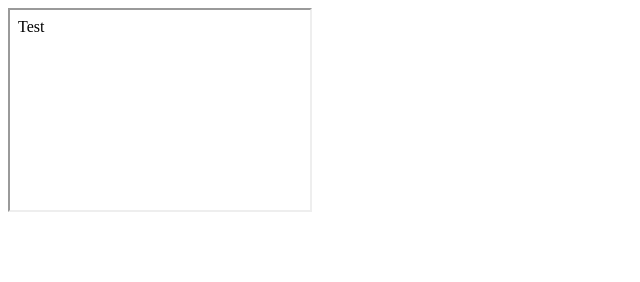
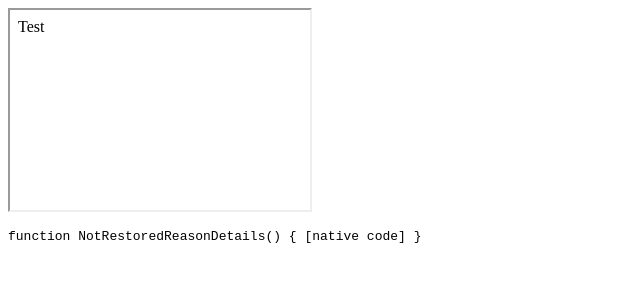
Before and after one commit to mgalushkin/mgalushkin.github.io, a plain HTML site: page frame/index.html in a window 1280 px wide. Shown: the whole page, without its empty margins (0-640 px from the left). Drawn offline with Linux system fonts and the light colour scheme.

Commit message:
Update frame/index.html

```diff
--- a/frame/index.html
+++ b/frame/index.html
@@ -10,8 +10,7 @@
     <iframe id=id_1 src="iframe.htm" height="200" width="300" title="Iframe Example"></iframe>
     <script>
         const frame = document.getElementById("id_1");
-        console.log(frame.contentWindow)
-        console.log(frame.contentWindow.NotRestoredReasonDetails)
+        document.body.innerHTML += `<br><pre>${frame.contentWindow.NotRestoredReasonDetails.toString()}</pre>`
     </script>
 </body>
 </html>
```
